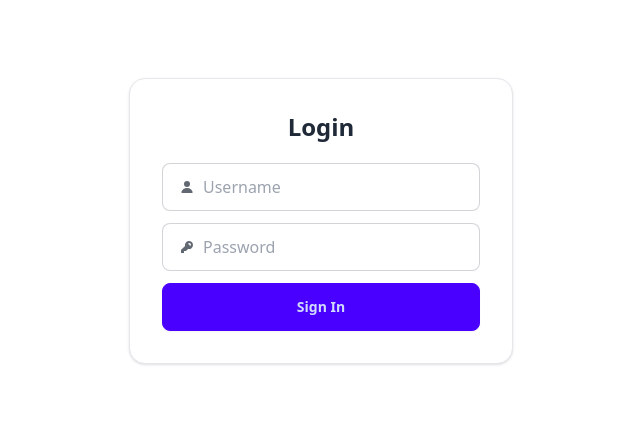
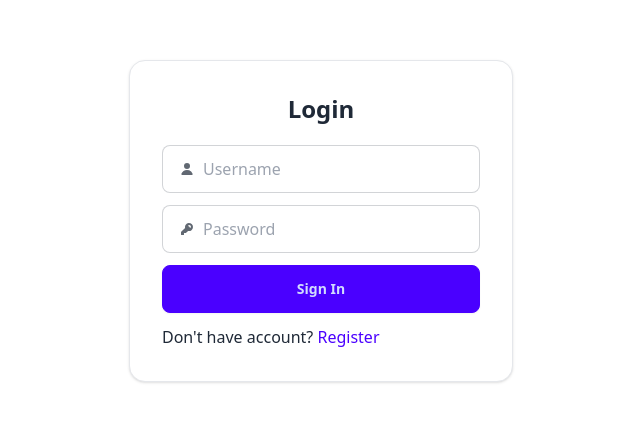
Before and after one commit to akhsanby/skill-test-frontend-bts, a Vue app: page / in a window 1280 px wide. Shown: the part 179-600 px from the top of the page, without its empty margins (319-959 px from the left). Built offline with nearby package versions, Linux system fonts and the light colour scheme.

Commit message:
implement login api

```diff
--- a/src/view/Login.vue
+++ b/src/view/Login.vue
@@ -1,19 +1,48 @@
-<script setup></script>
+<script setup>
+import { ref } from "vue";
+import axiosClient from "../utils/axios";
+import router from "../router";
+import { toast } from "vue3-toastify";
+import Cookie from "js-cookie";
+
+const username = ref("");
+const password = ref("");
+
+async function handleLogin() {
+  try {
+    const result = await axiosClient.post("/login", {
+      username: username.value,
+      password: password.value,
+    });
+    const { data, message } = result.data;
+    if (data) {
+      toast.success(`${message}`);
+      Cookie.set("isAuthenticated", "true");
+      Cookie.set("token", data.token);
+      router.push("/home");
+    }
+  } catch (error) {
+    const { message, errorMessage } = error.response.data;
+    toast.error(`${errorMessage}`);
+  }
+}
+</script>
 <template>
   <div class="card w-96 bg-base-100 shadow border">
     <div class="card-body">
       <h2 class="card-title text-2xl mb-3 justify-center">Login</h2>
-      <div class="space-y-3">
+      <form class="space-y-3" @submit.prevent="handleLogin">
         <label class="input input-bordered flex items-center gap-2">
           <svg xmlns="http://www.w3.org/2000/svg" viewBox="0 0 16 16" fill="currentColor" class="w-4 h-4 opacity-70"><path d="M8 8a3 3 0 1 0 0-6 3 3 0 0 0 0 6ZM12.735 14c.618 0 1.093-.561.872-1.139a6.002 6.002 0 0 0-11.215 0c-.22.578.254 1.139.872 1.139h9.47Z" /></svg>
-          <input type="text" class="grow" placeholder="Username" />
+          <input type="text" class="grow" placeholder="Username" :value="username" @change="(evt) => (username = evt.target.value)" />
         </label>
         <label class="input input-bordered flex items-center gap-2">
           <svg xmlns="http://www.w3.org/2000/svg" viewBox="0 0 16 16" fill="currentColor" class="w-4 h-4 opacity-70"><path fill-rule="evenodd" d="M14 6a4 4 0 0 1-4.899 3.899l-1.955 1.955a.5.5 0 0 1-.353.146H5v1.5a.5.5 0 0 1-.5.5h-2a.5.5 0 0 1-.5-.5v-2.293a.5.5 0 0 1 .146-.353l3.955-3.955A4 4 0 1 1 14 6Zm-4-2a.75.75 0 0 0 0 1.5.5.5 0 0 1 .5.5.75.75 0 0 0 1.5 0 2 2 0 0 0-2-2Z" clip-rule="evenodd" /></svg>
-          <input type="password" class="grow" placeholder="Password" />
+          <input type="password" class="grow" placeholder="Password" :value="password" @change="(evt) => (password = evt.target.value)" />
         </label>
         <button class="btn btn-primary w-full">Sign In</button>
-      </div>
+        <p>Don't have account? <a class="text-primary cursor-pointer" @click="router.push('/register')">Register</a></p>
+      </form>
     </div>
   </div>
 </template>
```
